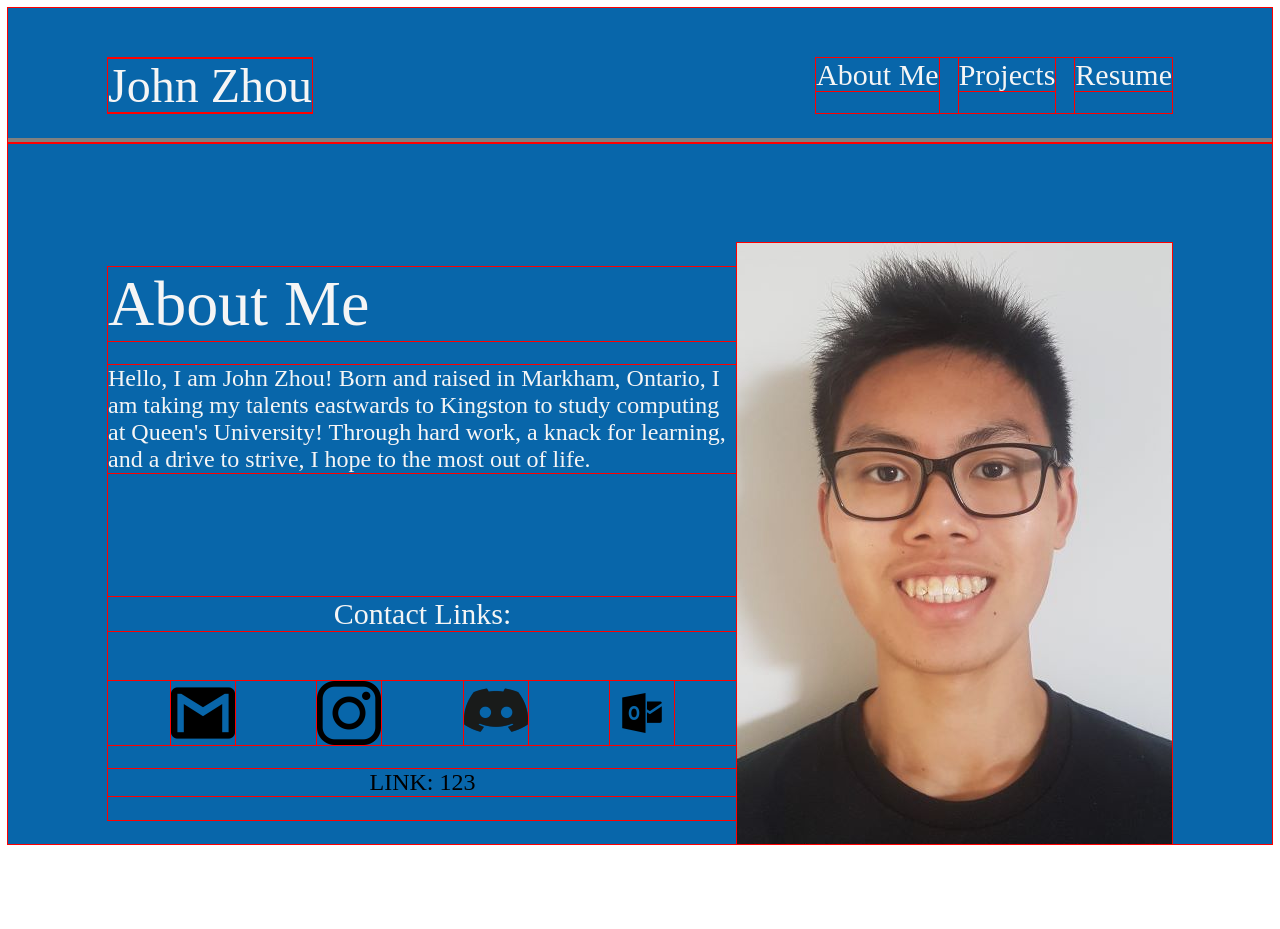
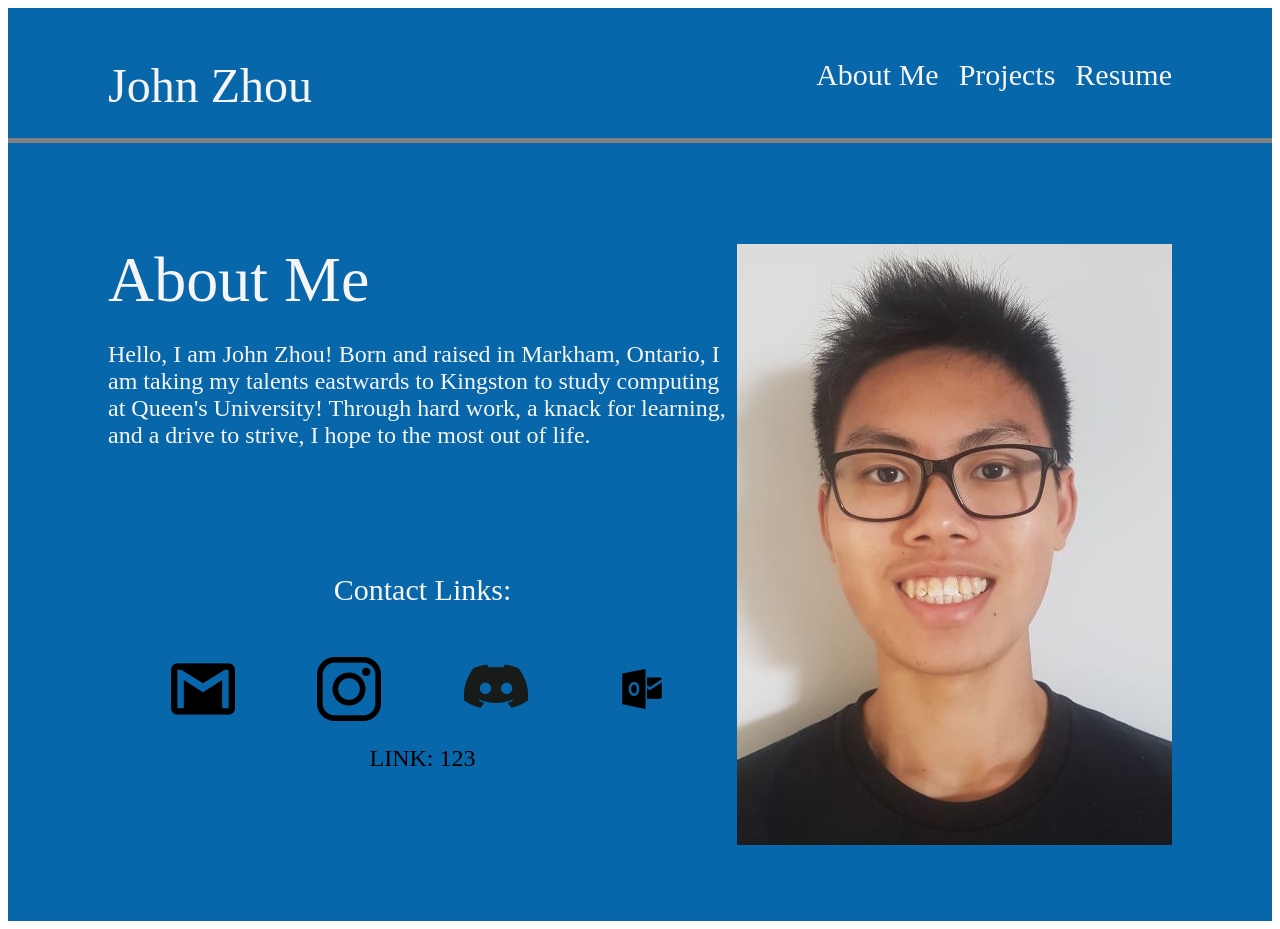
Before and after one commit to DaLawnChair/Personal-Website, a plain HTML site: page aboutMe.html in a window 1280 px wide. Before the commit the page ends 852 px from the top, so only its background shows below. Drawn offline with Linux system fonts and the light colour scheme; a script that the page names is missing.

Commit message:
update Aboutme.css to add bottom padding on the aboutMe div

```diff
--- a/aboutMe.css
+++ b/aboutMe.css
@@ -1,7 +1,15 @@
 
+#aboutMe
+{
+    padding-bottom: 75px;
+    justify-content: space-between;
+    align-items: center;
+    background-color: #0866AA; /*Cyan-like colour*/
+}
 #aboutMeInfo
 {
     flex-direction: column;
+    padding-bottom:50px;
 }
 
 .heading1
--- a/basicsAndHeader.css
+++ b/basicsAndHeader.css
@@ -1,8 +1,3 @@
-
-*
-{
-    outline: 1px solid red;
-}
 ul
 {
     list-style: none;
@@ -49,11 +44,8 @@ ul
 {
     padding-top: 100px;
 }
-#aboutMe
-{
-    align-items: center;
-}
-#header, #aboutMe
+
+#header
 {
     justify-content: space-between;
     background-color: #0866AA; /*Cyan-like colour*/
```
